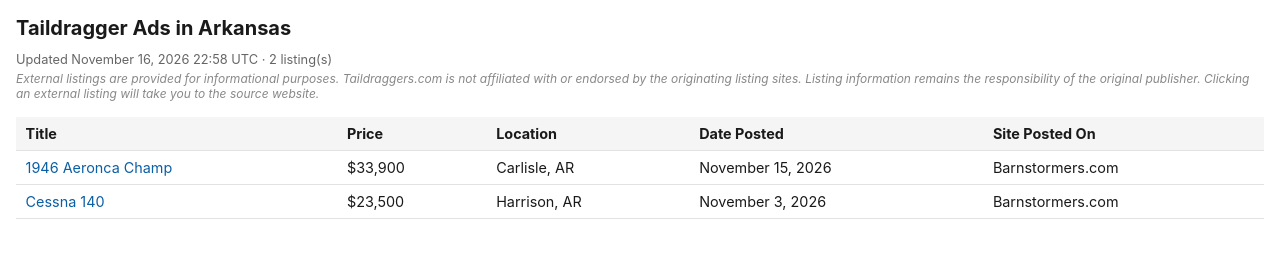
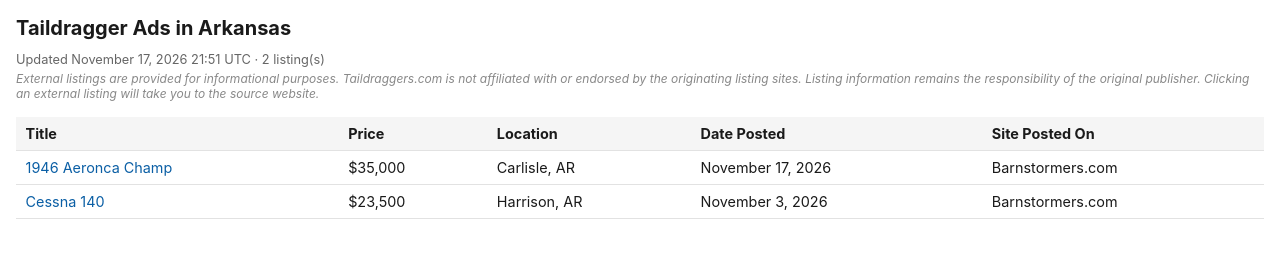
Before and after one commit to taildraggers/arkansas, a plain HTML site: page docs/index.html in a window 1280 px wide. Drawn offline with Linux system fonts and the light colour scheme.

Commit message:
Update Arkansas listings (2026-11-17)

```diff
--- a/docs/index.html
+++ b/docs/index.html
@@ -58,14 +58,14 @@
 </head>
 <body>
   <h1>Taildragger Ads in Arkansas</h1>
-  <div class="updated">Updated November 16, 2026 22:58 UTC &middot; 2 listing(s)</div>
+  <div class="updated">Updated November 17, 2026 21:51 UTC &middot; 2 listing(s)</div>
   <div class="disclaimer">External listings are provided for informational purposes. Taildraggers.com is not affiliated with or endorsed by the originating listing sites. Listing information remains the responsibility of the original publisher. Clicking an external listing will take you to the source website.</div>
   <table>
     <thead>
       <tr><th>Title</th><th>Price</th><th>Location</th><th>Date Posted</th><th>Site Posted On</th></tr>
     </thead>
     <tbody>
-        <tr><td><a href="https://www.barnstormers.com/classified-2083858-1946-AERONCA-CHAMP.html" target="_blank" rel="noopener noreferrer">1946 Aeronca Champ</a></td><td>$33,900</td><td>Carlisle, AR</td><td>November 15, 2026</td><td>Barnstormers.com</td></tr>
+        <tr><td><a href="https://www.barnstormers.com/classified-2084194-1946-AERONCA-CHAMP.html" target="_blank" rel="noopener noreferrer">1946 Aeronca Champ</a></td><td>$35,000</td><td>Carlisle, AR</td><td>November 17, 2026</td><td>Barnstormers.com</td></tr>
         <tr><td><a href="https://www.barnstormers.com/classified-2078913-Cessna-140-Restoration-Project.html" target="_blank" rel="noopener noreferrer">Cessna 140</a></td><td>$23,500</td><td>Harrison, AR</td><td>November 3, 2026</td><td>Barnstormers.com</td></tr>
     </tbody>
   </table>
```
